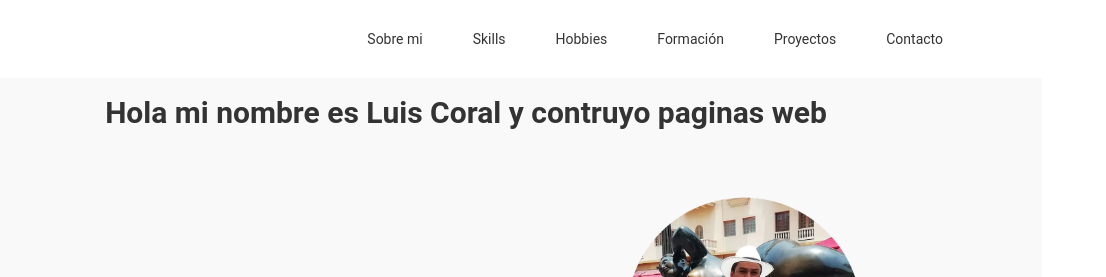
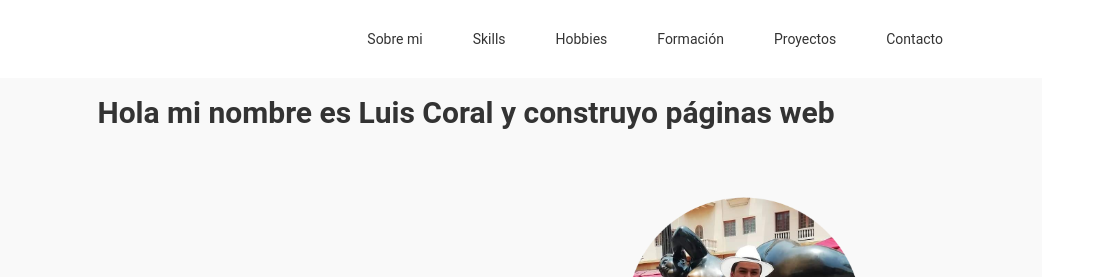
Before and after one commit to luis-coraldulce/Portafolio-de-servicios, a plain HTML site: page index.html in a window 1280 px wide. Shown: the top 277 px of the page, 174-1280 px from the left. Drawn offline with Linux system fonts and the light colour scheme.

Commit message:
Update index.html

```diff
--- a/index.html
+++ b/index.html
@@ -33,7 +33,7 @@
 <body>
   <script src="js/javascript.js"></script>
   <section id="sobre-mi">
-    <h2>Hola mi nombre es Luis Coral y contruyo paginas web</h2>
+    <h2>Hola mi nombre es Luis Coral y construyo páginas web</h2>
     <div class="about-me">
       <div class="text">
         <p>Hola! Soy Luis Coral, un desarrollador Front-End apasionado por crear experiencias web atractivas y funcionales. Con experiencia en HTML5, CSS3 y JavaScript, me especializo en convertir diseños creativos en interfaces intuitivas y responsivas. Me encanta colaborar en equipo y estoy siempre buscando aprender y mejorar mis habilidades. Si buscas un desarrollador Front-End comprometido y creativo, ¡estoy listo para contribuir a tu proyecto!.</p>
```
